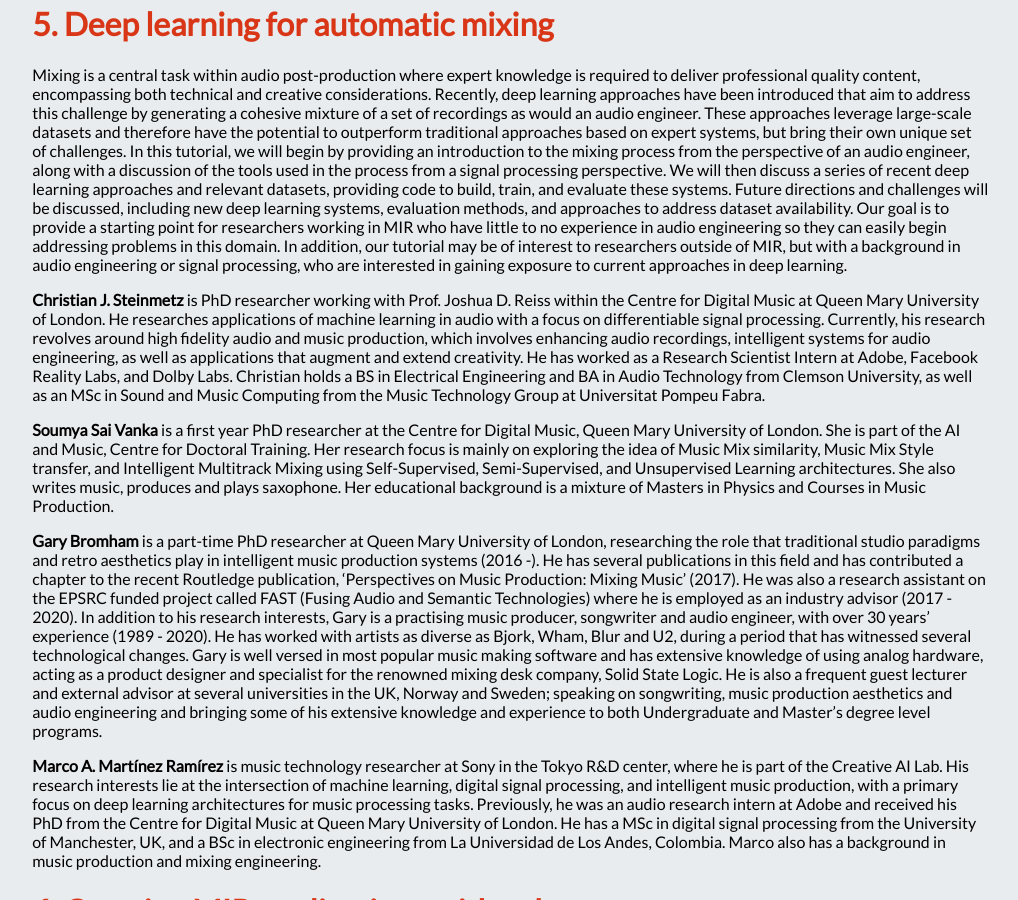
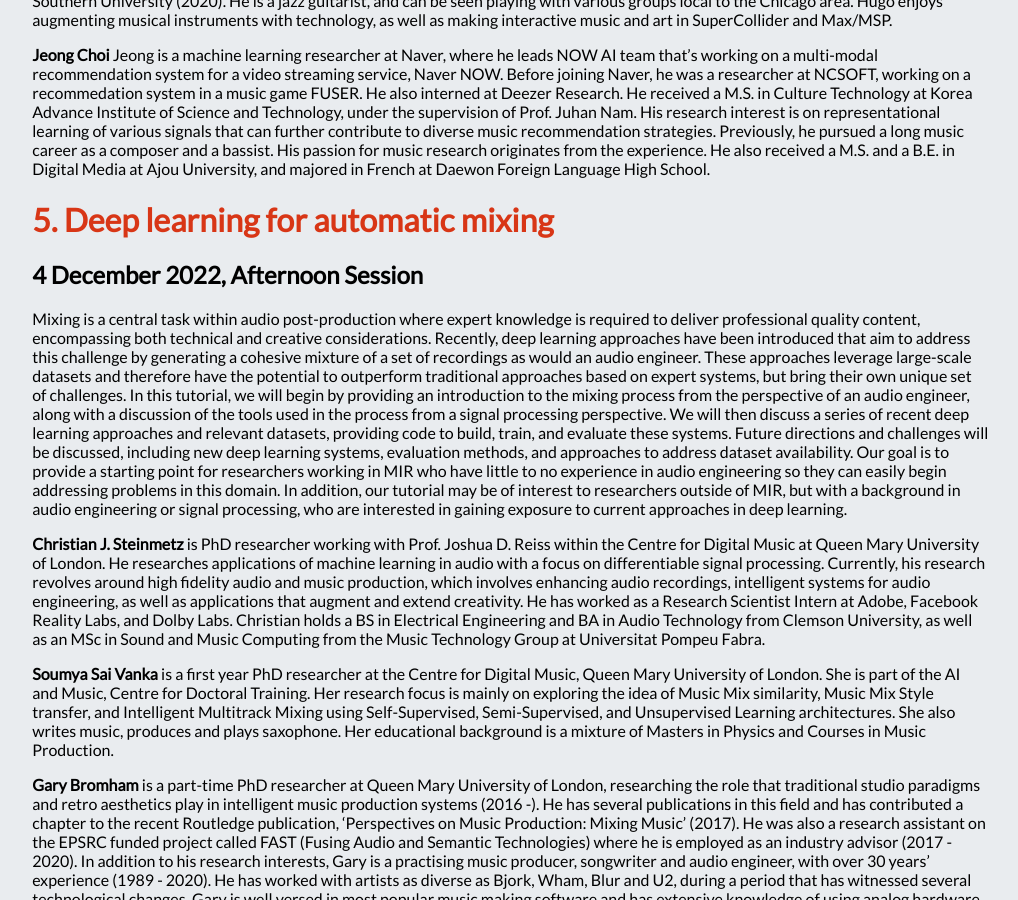
Before and after one commit to ismir2022/ismir2022.github.io, a Jekyll site: the page built from program/tutorials.md, in a window 1280 px wide and 900 px high, scrolled down 3843 px. Shown: the whole window, without its empty margins (155-1173 px from the left). Built offline with Jekyll 4.4.1, drawn with Linux system fonts in a browser that asks for light colours; nearby versions of some CDN libraries; some of the changed text lies outside the part shown.

Commit message:
Update tutorials.md

```diff
--- a/program/tutorials.md
+++ b/program/tutorials.md
@@ -4,6 +4,7 @@
 ---
 
 # 1. An Introduction to Symbolic Music Processing in Python with Partitura
+## 4 December 2022, Morning Session
 
 Symbolic music formats (e.g., MIDI, MusicXML/MEI) can provide a variety of high-level musical information like note pitch and duration, key/time signature, beat/downbeat position, etc. Such data can be used as both input/training data and as ground truth for MIR systems.
 
@@ -29,6 +30,8 @@
 [**Silvan David Peter**](https://www.jku.at/en/institute-of-computational-perception/about-us/people/silvan-david-peter/) is a University Assistant at the Institute of Computational Perception, Johannes Kepler University, Linz, Austria. His research interests are the evaluation of and interaction with computational models of musical skills. He holds an M.Sc. degree in Mathematics from the Humboldt University of Berlin.
 
 # 2. Computational Methods For Supporting Corpus-Based Research On Indian Art Music
+## 4 December 2022, Morning Session
+
 Culture-aware approaches to computational musicology and music information research (MIR) have been shown to be effective for a musically relevant analysis of a music culture. Projects such as CompMusic (2011-2017), MusicalBridges (2018-2022) or the initiatives funded by SPARC (2019-2022) have demonstrated the importance of considering sociocultural specifics of a music tradition to effectively define research problems, collect data and propose methods for analysis. These projects  have made particularly notable contributions to the analysis of Indian Art Music (IAM), leading to a collective body of bespoke computational methods for analyzing these traditions.
 
 
@@ -51,6 +54,8 @@
 **Brindha Manickavasakan** is a Carnatic Music vocalist, and is among the foremost, popular young performing Carnatic musicians in India. She has been performing for the past 21 years, and is currently learning from Vidushi Suguna Varadachari. She is an ‘A’ graded vocal artist of All India Radio. Brindha holds a Master’s degree in Biostatistics from Georgetown University, USA, a Master’s degree in Music and is a PhD candidate in Music from Madras University with a thesis on the contribution of Tañjāvūr K Poṉṉayyā Piḷḷai. She is a constant feature in all the major sabhas in Chennai, and performs regularly across India and abroad.
 
 # 3. Designing Controllable Synthesis System for Musical Signals
+## 4 December 2022, Morning Session
+
 Advances in deep learning and signal processing research have made it possible to generate signals that at times can be difficult to distinguish from real samples.
 Despite the realistic output the models can produce, however, the controllability of the models is still constrained because of the black-box-like nature of many models.
 
@@ -66,6 +71,8 @@
 **Yusong Wu** is a final-year research master at the University of Montreal and Mila in Montreal, Canada. He is co-advised by Prof. Aaron Courville and Prof. Cheng-Zhi Anna Huang and will become a Ph.D. student under the same advisors shortly. His research focuses on making better generative models for music creativity. His recent work ``MIDI-DDSP: Detailed Control of Musical Performance via Hierarchical Modeling", collaborating with Google Magenta, was accepted by ICLR 2022 for oral presentation.
 
 # 4. Few-Shot and Zero-Shot Learning for Musical Audio
+## 4 December 2022, Afternoon Session
+
 While deep neural networks achieved promising results in many MIR tasks, they typically require a large amount of labeled data for training. Rare, fine-grained, or newly emerged classes (e.g. a rare musical instrument, a new music genre) where large-scale data collection is hard or simply impossible are often considered out-of-vocabulary and unsupported by MIR systems. To address this, few-shot learning (FSL) and zero-shot learning (ZSL) are learning paradigms that aim to train a model that can learn a new concept based on just a handful of labeled examples (few-shot) or some auxiliary information (zero-shot), mimicking human ability. By doing so, the trained model is no longer limited to a pre-defined and fixed set of classes but ideally can generalize to any class of interest with the cost of little human intervention. In addition, few-shot and zero-shot models naturally incorporate human input without asking for significant effort, making them useful tools when developing MIR systems that can be customized by individual users.
 
 In this tutorial, we will go over
@@ -87,6 +94,8 @@
 Jeong is a machine learning researcher at Naver, where he leads NOW AI team that's working on a multi-modal recommendation system for a video streaming service, Naver NOW. Before joining Naver, he was a researcher at NCSOFT, working on a recommedation system in a music game FUSER. He also interned at Deezer Research. He received a M.S. in Culture Technology at Korea Advance Institute of Science and Technology, under the supervision of Prof. Juhan Nam. His research interest is on representational learning of various signals that can further contribute to diverse music recommendation strategies. Previously, he pursued a long music career as a composer and a bassist. His passion for music research originates from the experience. He also received a M.S. and a B.E. in Digital Media at Ajou University, and majored in French at Daewon Foreign Language High School.
 
 # 5. Deep learning for automatic mixing
+## 4 December 2022, Afternoon Session
+
 Mixing is a central task within audio post-production where expert knowledge is required to deliver professional quality content, encompassing both technical and creative considerations. Recently, deep learning approaches have been introduced that aim to address this challenge by generating a cohesive mixture of a set of recordings as would an audio engineer. These approaches leverage large-scale datasets and therefore have the potential to outperform traditional approaches based on expert systems, but bring their own unique set of challenges. In this tutorial, we will begin by providing an introduction to the mixing process from the perspective of an audio engineer, along with a discussion of the tools used in the process from a signal processing perspective. We will then discuss a series of recent deep learning approaches and relevant datasets, providing code to build, train, and evaluate these systems. Future directions and challenges will be discussed, including new deep learning systems, evaluation methods, and approaches to address dataset availability. Our goal is to provide a starting point for researchers working in MIR who have little to no experience in audio engineering so they can easily begin addressing problems in this domain. In addition, our tutorial may be of interest to researchers outside of MIR, but with a background in audio engineering or signal processing, who are interested in gaining exposure to current approaches in deep learning.
 
 
@@ -98,7 +107,9 @@
 
 **Marco A. Martínez Ramírez** is music technology researcher at Sony in the Tokyo R&D center, where he is part of the Creative AI Lab. His research interests lie at the intersection of machine learning, digital signal processing, and intelligent music production, with a primary focus on deep learning architectures for music processing tasks. Previously, he was an audio research intern at Adobe and received his PhD from the Centre for Digital Music at Queen Mary University of London. He has a MSc in digital signal processing from the University of Manchester, UK, and a BSc in electronic engineering from La Universidad de Los Andes, Colombia. Marco also has a background in music production and mixing engineering.
 
-# 6. Creating MIR applications with values
+# 6. Trustworthy MIR: Creating MIR applications with values
+## 4 December 2022, Afternoon Session
+
 The MIR community shows an increasing interest in understanding how current
 technologies affect the everyday experience of people all over the world, e.g., how we
 listen to music, compose songs, or learn to play an instrument. As it was introduced in
@@ -173,5 +184,4 @@
 has collaborated in several initiatives focused on the analysis of ethical dimensions of
 algorithmic systems (Mechanism Design for Social Good (MD4SG); divinAI project,
 HUMAINT / UPF). He has also been part of national and international research
-projects aiming at making music more accessible through the use of technology
-(Musical AI, TROMPA).
+projects aiming at making music more accessible through the use of technology (Musical AI, TROMPA).
```
